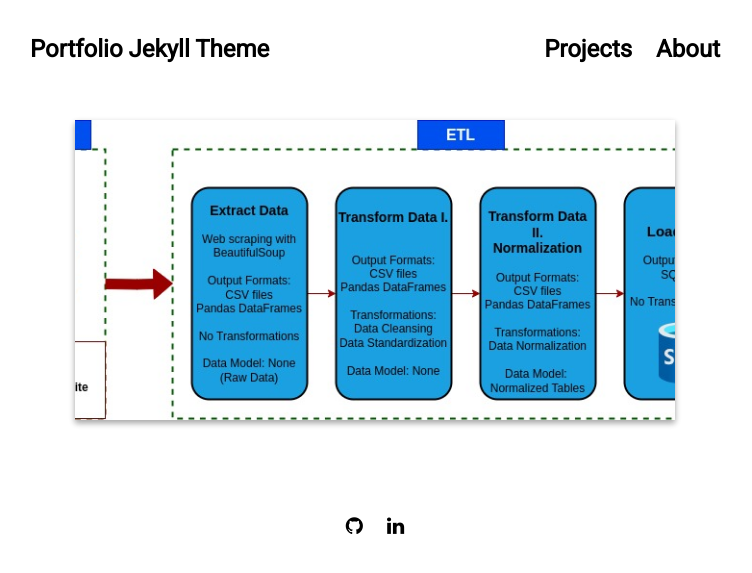
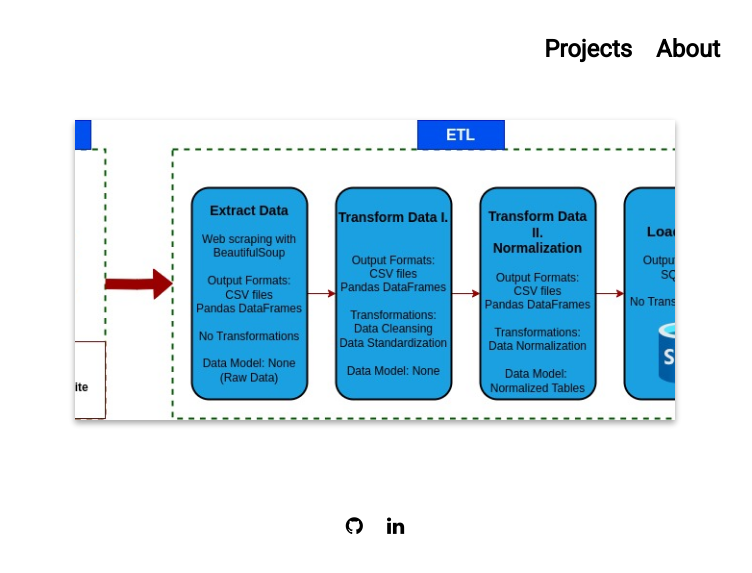
Before and after one commit to danielv089/danielv089.github.io, a Jekyll site: the page built from index.md, in a window 1280 px wide. Shown: the top 573 px of the page, without its empty margins (265-1017 px from the left). Built offline with Jekyll 4.4.1, drawn with Linux system fonts in a browser that asks for light colours; nearby versions of some CDN libraries.

Commit message:
Update header.html

```diff
--- a/_includes/header.html
+++ b/_includes/header.html
@@ -1,7 +1,4 @@
 <header>
-  <div class="logo">
-    <a href="{{ site.github.url }}/">{{ site.title }}</a>
-  </div>
   <nav>
     {% for item in site.data.settings.menu %}
       <a href="{{ site.github.url }}/{{ item.url }}">{{ item.name }}</a>
```
